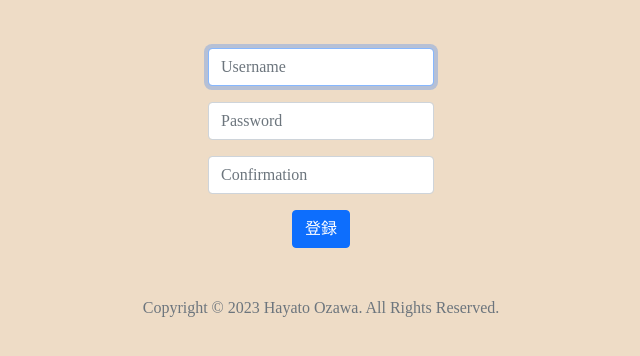
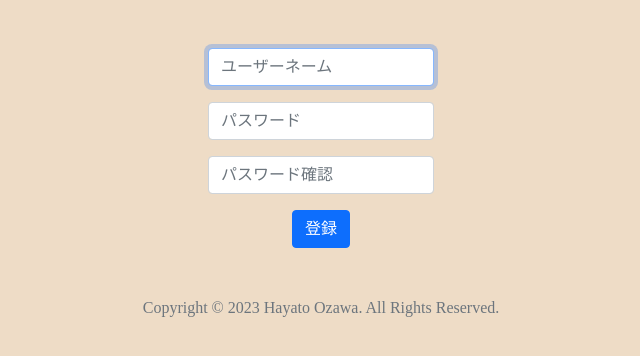
Before and after one commit to shukurimu0121/test_goald, a Flask app: page /register in a window 1280 px wide. Shown: the part 64-420 px from the top of the page, without its empty margins (319-959 px from the left). Run offline with Flask 3, Linux system fonts and the light colour scheme; some libraries are stand-ins or nearby versions.

Commit message:
fix the register form and upadate route

```diff
--- a/app.py
+++ b/app.py
@@ -199,6 +199,10 @@ def make_room():
         if not room_id or not room_password:
             return render_template("apology.html", msg="ルームIDとパスワードを入力してください")
 
+        # when room id is mainus, return apology
+        if room_id < 0:
+            return render_template("apology.html", msg="ルームIDは正の整数を入力してください")
+
         # if the room id already exists, return apology
         try:
             with connect_to_database() as conn:
@@ -272,6 +276,10 @@ def enter_room():
         # When invalid input
         if not room_id or not room_password:
             return render_template("apology.html", msg="ルームIDとパスワードを入力してください")
+
+        # when room id is mainus, return apology
+        if room_id < 0:
+            return render_template("apology.html", msg="ルームIDは正の整数を入力してください")
 
         # check user submit goal
         try:
@@ -518,6 +526,15 @@ def update_progress_rate():
     # get user id
     user_id = session["user_id"]
 
+    # get room id user in
+    try:
+        with connect_to_database() as conn:
+            with conn.cursor(cursor_factory=DictCursor) as cur:
+                cur.execute("SELECT * FROM rooms WHERE user_id = %s", (user_id,))
+                room = cur.fetchall()
+    except:
+        return render_template("apology.html", msg="失敗しました")
+
     # get progress rate
     progress_rate = int(request.form.get("progress"))
 
@@ -530,7 +547,7 @@ def update_progress_rate():
     except:
         return render_template("apology.html", msg="失敗しました")
 
-    return redirect("/")
+    return redirect(url_for("room", room_id=room[0]["room_id"]))
 
 if __name__ == '__main__':
     app.run()
--- a/templates/register.html
+++ b/templates/register.html
@@ -7,13 +7,13 @@
 {% block main %}
     <form action="/register" method="post">
         <div class="mb-3">
-            <input autocomplete="off" autofocus class="form-control mx-auto w-auto" id="username" name="username" placeholder="Username" type="text">
+            <input autocomplete="off" autofocus class="form-control mx-auto w-auto" id="username" name="username" placeholder="ユーザーネーム" type="text">
         </div>
         <div class="mb-3">
-            <input class="form-control mx-auto w-auto" id="password" name="password" placeholder="Password" type="password">
+            <input class="form-control mx-auto w-auto" id="password" name="password" placeholder="パスワード" type="password">
         </div>
         <div class="mb-3">
-            <input class="form-control mx-auto w-auto" id="confirmation" name="confirmation" placeholder="Confirmation" type="password">
+            <input class="form-control mx-auto w-auto" id="confirmation" name="confirmation" placeholder="パスワード確認" type="password">
         </div>
         <button class="btn btn-primary" type="submit">登録</button>
     </form>
```
